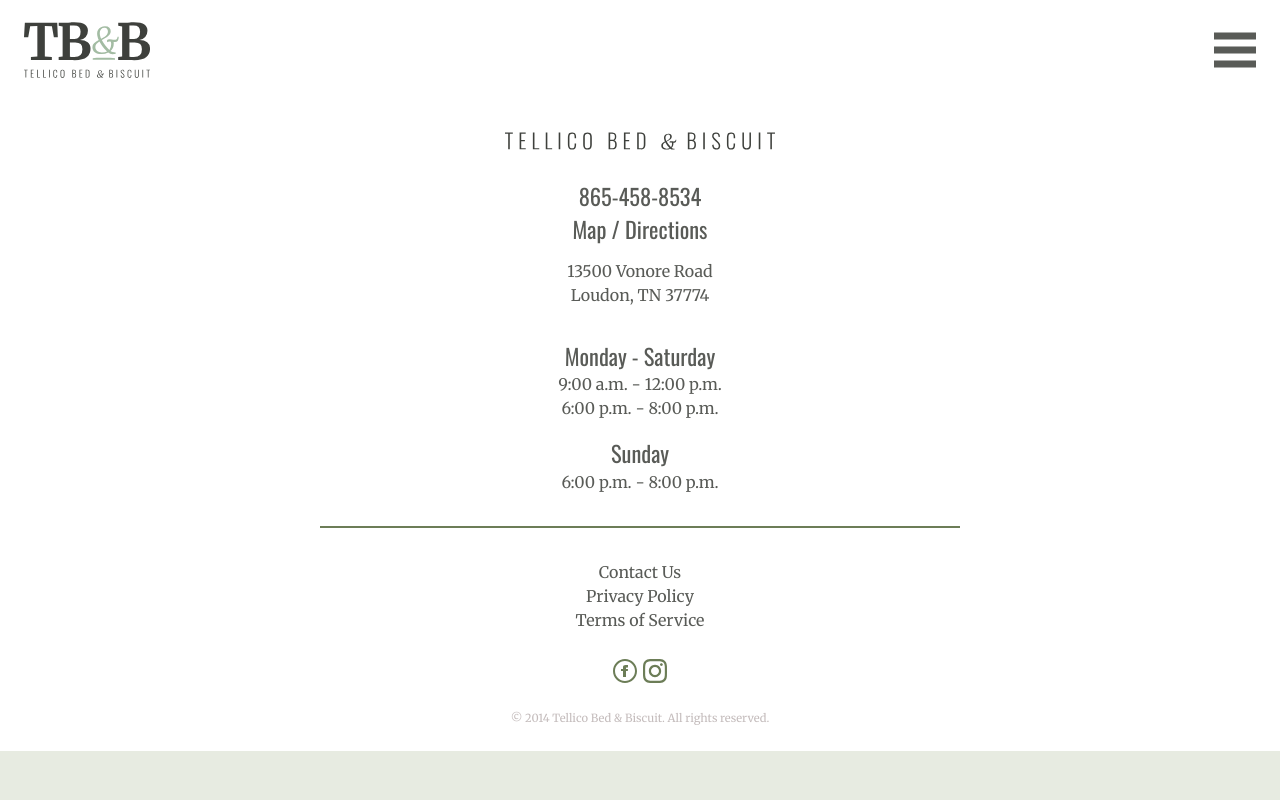
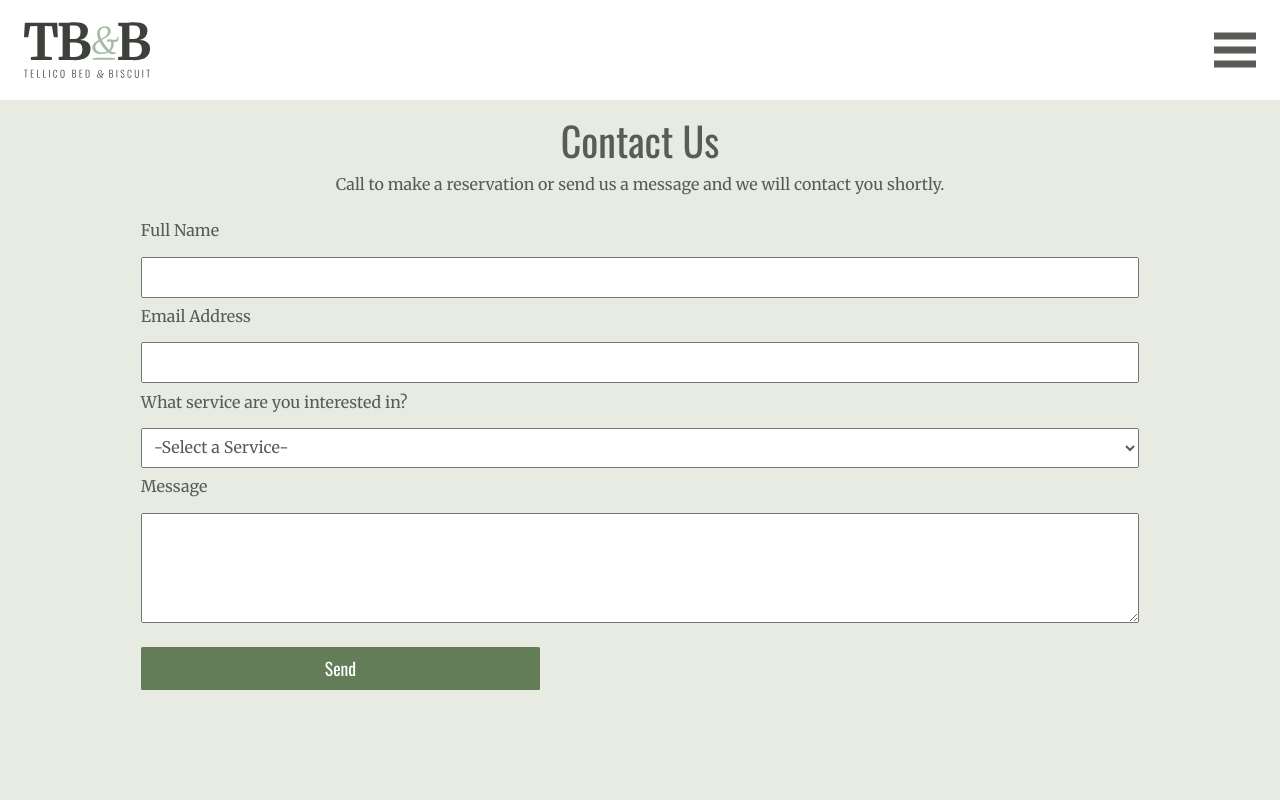
Before and after one commit to Worthy-Dev/tellicoBNB, a React (Create React App) app in the folder tellico/: page /contact in a window 1280 px wide. Shown: the top 800 px of the page. Built offline with nearby package versions, Linux system fonts and the light colour scheme; the HTML template or start-up script is replaced by a standard one.

Commit message:
contact form set up

```diff
--- a/tellico/package.json
+++ b/tellico/package.json
@@ -3,6 +3,7 @@
   "version": "0.1.0",
   "private": true,
   "dependencies": {
+    "@formspree/react": "^2.2.3",
     "@testing-library/jest-dom": "^5.13.0",
     "@testing-library/react": "^11.2.7",
     "@testing-library/user-event": "^12.8.3",
--- a/tellico/src/components/ContactUs.js
+++ b/tellico/src/components/ContactUs.js
@@ -1,11 +1,127 @@
-import React from 'react'
+import React from 'react';
+import { useForm, ValidationError } from '@formspree/react';
+import styled from 'styled-components';
 
-const ContactUs = () => {
-    return (
-        <div>
+const ContactUs= () => {
+  const [state, handleSubmit] = useForm("mvodrqgd");
+  if (state.succeeded) {
+      return <ThankYouMessage>Your message has been sent!<br></br> We will respond to your email shortly.</ThankYouMessage>;
+  }
 
-        </div>
-    )
+  return (
+    <Contact>
+      <div className="contact-form-container">
+        <h2>Contact Us</h2>
+        <p>Call to make a reservation or send us a message and we will contact you shortly. </p>
+
+        <div className="contact-form">
+            <form onSubmit={handleSubmit}>
+            <label htmlfor="full-name">
+                Full Name
+            </label>
+            <input
+            type="text"
+            name="name"
+            id="full-name"
+            required=""
+            />
+
+            <label htmlFor="email">
+            Email Address
+            </label>
+            <input
+            id="email"
+            type="email"
+            name="email"
+            />
+            <ValidationError
+            prefix="Email"
+            field="email"
+            errors={state.errors}
+            />
+            <label htmlfor="service">What service are you interested in?</label>
+                <select name="service" id="service" required="">
+                <option value="Select" selected="" disabled="">-Select a Service-</option>
+                <option value="Boarding">Boarding</option>
+                <option value="Daycare">Daycare</option>
+                <option value="Grooming">Grooming</option>
+                </select>
+
+            <label htmlFor="message">
+            Message
+            </label>
+            <textarea
+            id="message"
+            name="message"
+            rows="4"
+            />
+            <ValidationError
+            prefix="Message"
+            field="message"
+            errors={state.errors}
+            />
+            <button type="submit" disabled={state.submitting}>
+            Send
+            </button>
+        </form>
+      </div>
+    </div>
+  </Contact>
+);
 }
 
+const Contact = styled.div`
+  padding: 1rem;
+  color: #595b57;
+  min-height: 90vh;
+
+  .contact-form-container {
+    display: flex;
+    flex-direction: column;
+    h2, p{
+        text-align: center;
+    }
+  }
+
+  .contact-form{
+      display: flex;
+      justify-content: center;
+      align-items: center;
+  }
+  form {
+    display: flex;
+    flex-direction: column;
+    width: 80%;
+  }
+
+  label {
+    color: #595b57;
+    padding: .4rem 0;
+    font-size: 1rem;
+  }
+
+  input, textarea {
+    padding: .4rem;
+  }
+
+  button {
+  margin: 1.5rem 0;
+  width: 40%;
+  }
+
+  #service {
+      padding: .5rem;
+      color: #595b57;
+  }
+`;
+
+const ThankYouMessage = styled.p`
+  color: #595b57;
+  display: flex;
+  justify-content: center;
+  font-size: 1.5rem;
+  margin: 8rem 3rem;
+  text-align: center;
+`
+
 export default ContactUs
--- a/tellico/src/components/GlobalStyles.js
+++ b/tellico/src/components/GlobalStyles.js
@@ -41,7 +41,7 @@
     }
 
     h2{
-        font-size: 3rem;
+        font-size: 2.5rem;
     }
 
     h2, h3, h4, h5, h6 {
--- a/tellico/src/components/Services.js
+++ b/tellico/src/components/Services.js
@@ -108,7 +108,6 @@
         justify-content: center;
         align-items: center;
         h2{
-            font-size: 2.5rem;
             padding: 1rem;
         }
         img{
```
Also changed, not shown: 1 other file (tests, documents, lock files or other folders).
